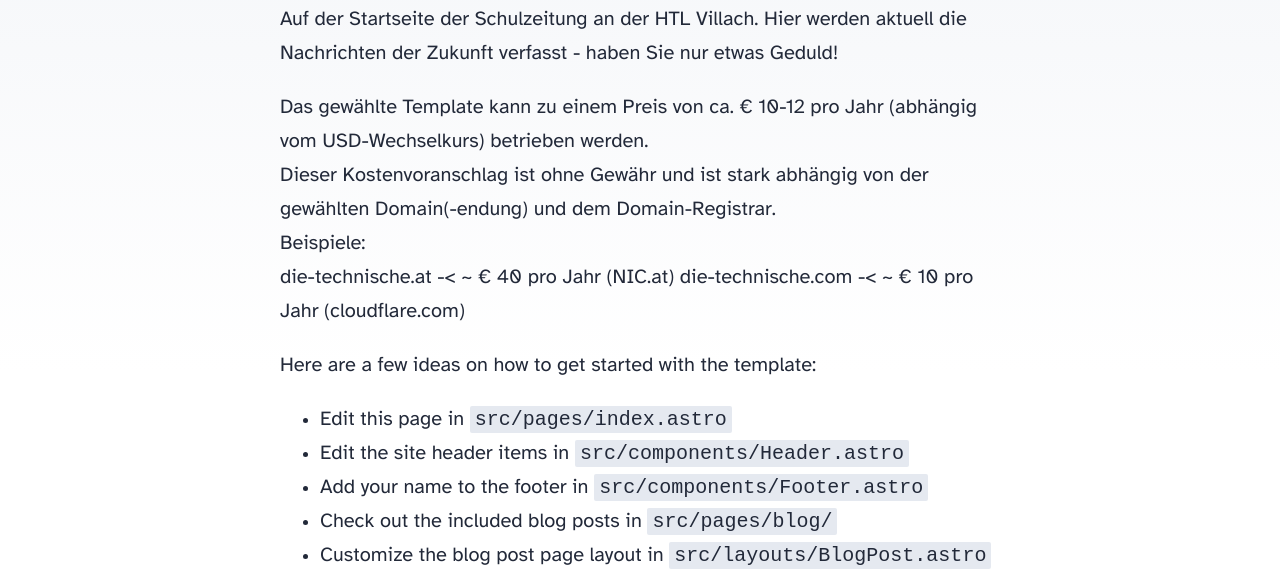
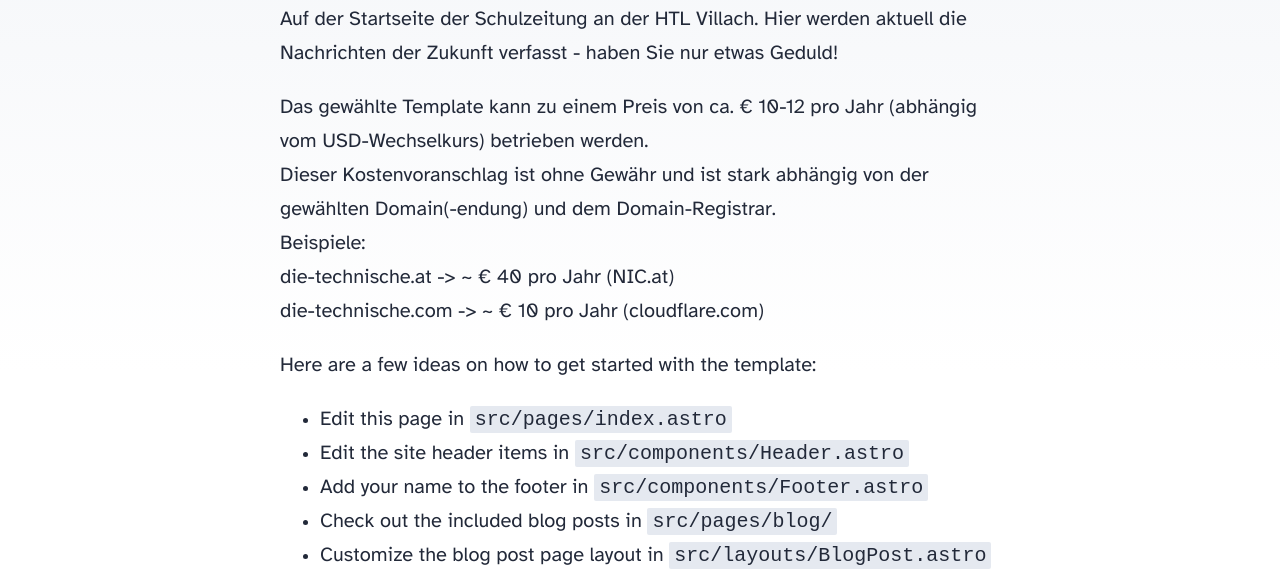
Before and after one commit to kendlbat/schulzeitung-web, an Astro site: page / in a window 1280 px wide. Shown: the part 228-800 px from the top of the page. Built offline with nearby package versions, Linux system fonts and the light colour scheme; Astro itself is replaced by a stand-in of ours.

Commit message:
Visual fix for homepage

```diff
--- a/src/pages/index.astro
+++ b/src/pages/index.astro
@@ -23,8 +23,8 @@ import { SITE_TITLE, SITE_DESCRIPTION } from '../consts';
 				Dieser Kostenvoranschlag ist ohne Gewähr und ist stark abhängig von der gewählten Domain(-endung) und dem Domain-Registrar.<br>
 
 				Beispiele:<br>
-				die-technische.at -&lt; ~ € 40 pro Jahr (NIC.at)
-				die-technische.com -&lt; ~ € 10 pro Jahr (cloudflare.com)
+				die-technische.at -&gt; ~ € 40 pro Jahr (NIC.at)<br>
+				die-technische.com -&gt; ~ € 10 pro Jahr (cloudflare.com)<br>
 
 			</p>
 			<p>Here are a few ideas on how to get started with the template:</p>
```
